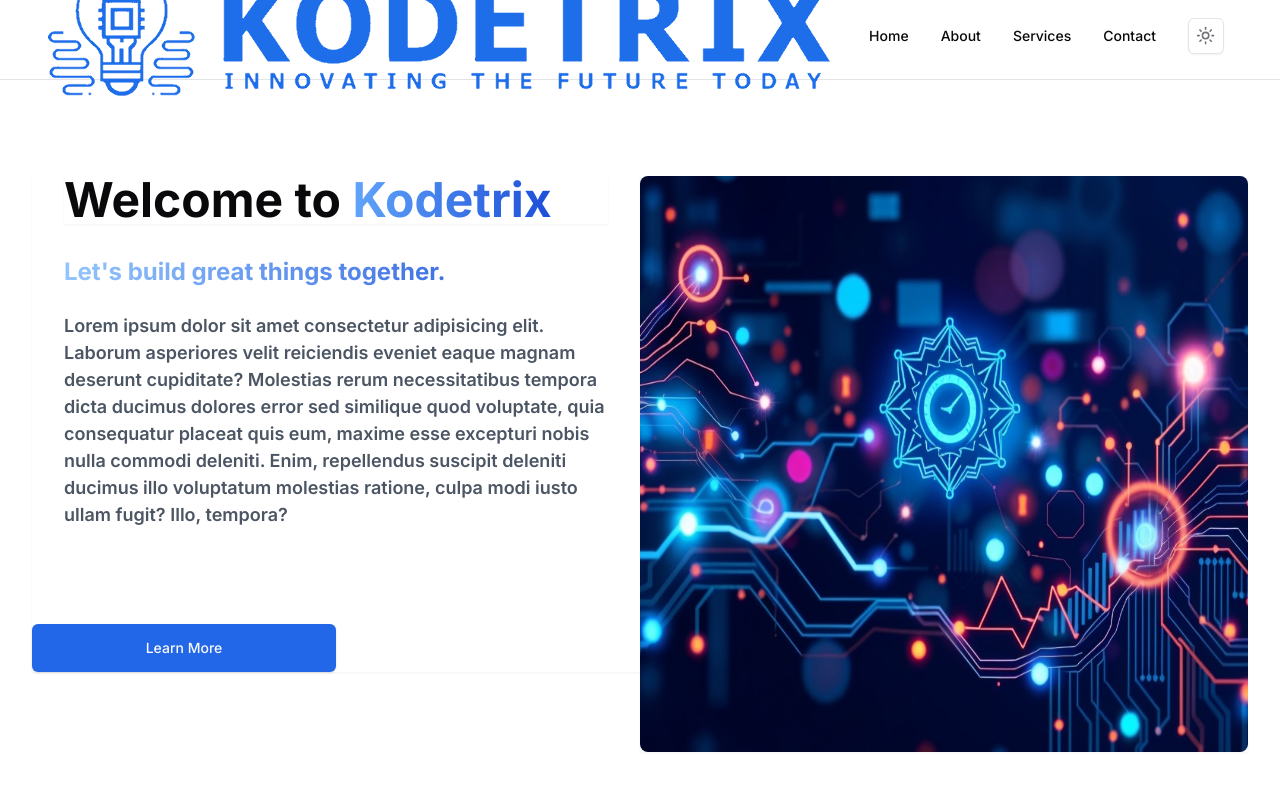
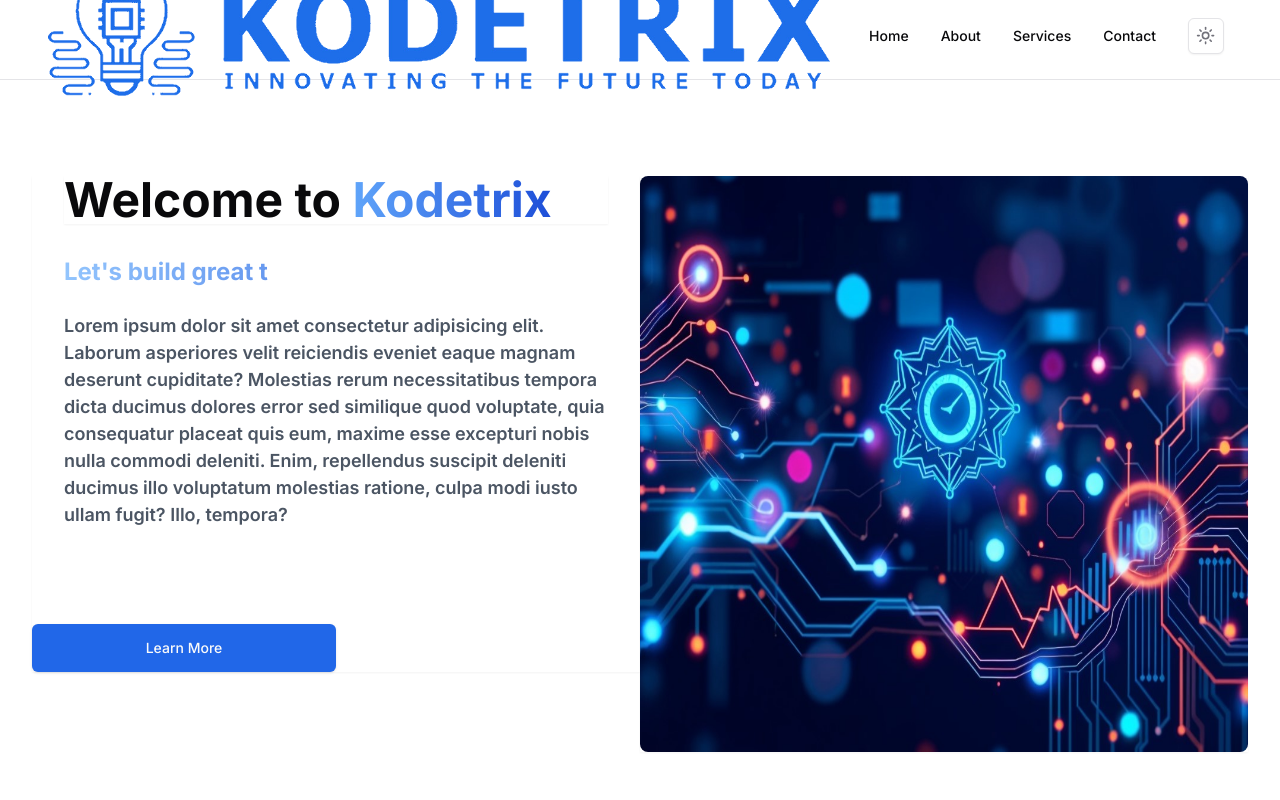
Before and after one commit to Samkipz/kodetrix, a Next.js app: page / in a window 1280 px wide. Shown: the top 800 px of the page. Built offline with nearby package versions, Linux system fonts and the light colour scheme; a web font is replaced by a local one.

Commit message:
added typewriter effect and animation

```diff
--- a/app/ui/about/About.jsx
+++ b/app/ui/about/About.jsx
@@ -1,9 +1,15 @@
+
 import React from "react";
 
+
 export default function About() {
+  const speed = 200;
   return (
     <div id="about" className="flex justify-center scroll-mt-20 scroll-smooth min-h-[90vh] shadow-sm shadow-gray-400 px-4 ">
-      <h1  className="mt-4 text-3xl font-bold  bg-clip-text text-transparent bg-gradient-to-r from-blue-500 to-blue-700">About Us</h1>
+      <h1  className="mt-4 text-3xl font-bold  bg-clip-text text-transparent bg-gradient-to-r from-blue-500 to-blue-700 animate__animated animate__fadeInRight">
+        About Us
+
+      </h1>
     </div>
   );
 }
--- a/app/ui/contact/Contact.jsx
+++ b/app/ui/contact/Contact.jsx
@@ -1,9 +1,9 @@
 import React from 'react'
-
+import 'animate.css'
 export default function Contact() {
   return (
     <div id='contact' className='flex justify-center scroll-mt-20 scroll-smooth shadow-sm shadow-gray-400 min-h-screen'>
-      <h1 className="mt-4 text-3xl font-bold  bg-clip-text text-transparent bg-gradient-to-r from-blue-500 to-blue-700">Contact Us</h1>
+      <h1 className="animate__animated animate__fadeInRight mt-4 text-3xl font-bold  bg-clip-text text-transparent bg-gradient-to-r from-blue-500 to-blue-700">Contact Us</h1>
     </div>
   );
 }
--- a/app/ui/hero/Hero.jsx
+++ b/app/ui/hero/Hero.jsx
@@ -1,7 +1,10 @@
+"use client"
+import React from "react";
 import { Button } from "@/components/ui/button";
 import Image from "next/image";
 import Link from "next/link";
-import React from "react";
+import 'animate.css';
+import { Typewriter } from 'react-simple-typewriter';
 
 export default function HeroSection() {
   return (
@@ -9,13 +12,35 @@ export default function HeroSection() {
       id="hero"
       className='gap-y-4 scroll-mt-20 scroll-smooth w-full h-full py-24 px-4 md:px-12 sm:px-6 lg:px-8 relative flex-col md:flex md:flex-row items-start shadow-sm shadow-gray-400'
     >
-      <section className='md:w-1/2 flex flex-col gap-4 md:shadow-sm  z-10'>
+      <section className='md:w-1/2 flex flex-col gap-4 md:shadow-sm  z-10 animate__animated animate__fadeInRight animate__delay-1s'>
 
-          <h1 className='text-3xl text-foreground font-bold md:text-5xl md:mx-8 shadow-sm'>
-            Welcome to <span className='bg-clip-text text-transparent bg-gradient-to-r from-blue-400 to-blue-700'>Kodetrix</span>
+          <h1 className=' text-3xl text-foreground font-bold md:text-5xl md:mx-8 shadow-sm'>
+            Welcome to {" "}
+             <span className='bg-clip-text text-transparent bg-gradient-to-r from-blue-400 to-blue-700'>
+              Kodetrix
+              {/* <Typewriter
+              words={["Kodetrix"]}
+              loop={false}
+              cursor
+              cursorStyle="||"
+              typeSpeed={100}
+              deleteSpeed={50}
+              delaySpeed={2000}
+          /> */}
+              </span>
           </h1>
           <h2 className='text-xl md:text-2xl font-bold md:mx-8 mt-4 bg-clip-text text-transparent bg-gradient-to-r from-blue-300 to-blue-700'>
-            {`Let's build great things together.`}
+
+          {/* {`Let's build great things together.`}  */}
+          <Typewriter
+              words={["Let's build great things together.", "Innovate and inspire with us!"]}
+              loop={false}
+              cursor={true}
+              cursorStyle="||"
+              typeSpeed={100}
+              deleteSpeed={50}
+              delaySpeed={2000}
+          />
           </h2>
 
         <p className='md:h-55 text-lg md:mx-8 mt-2 font-semibold text-gray-600 leading-tight md:leading-normal'>
@@ -29,7 +54,7 @@ export default function HeroSection() {
         <Button className='mt-1 md:mt-20 py-6 md:order-last md:w-1/2'><Link href='#about'>Learn More</Link></Button>
       </section>
 
-      <section className='md:w-1/2 flex mt-4 md:mt-0 md:shadow-sm'>
+      <section className='md:w-1/2 flex mt-4 md:mt-0 md:shadow-sm animate__animated animate__fadeInDown animate__delay-2s'>
         <Image
           src="/hero.jpeg"
           alt="hero-image"
--- a/app/ui/services/Services.jsx
+++ b/app/ui/services/Services.jsx
@@ -3,7 +3,9 @@ import React from 'react'
 export default function Services() {
   return (
     <div id='services' className='flex justify-center scroll-mt-20 scroll-smooth min-h-[90vh] shadow-sm shadow-gray-400' >
-      <h1 className="mt-4 text-3xl font-bold  bg-clip-text text-transparent bg-gradient-to-r from-blue-500 to-blue-700">Services We Offer</h1>
+      <h1 className="mt-4 text-3xl font-bold  bg-clip-text text-transparent bg-gradient-to-r from-blue-500 to-blue-700 animate__animated animate__fadeInRight">
+        Services We Offer
+      </h1>
     </div>
   )
 }
--- /dev/null
+++ b/components/TypingEffect.js
@@ -0,0 +1,24 @@
+import React, { useEffect, useState } from 'react';
+
+const TypingEffect = ({ text, speed }) => {
+  const [displayText, setDisplayText] = useState('');
+
+  useEffect(() => {
+    let index = 0;
+
+    const intervalId = setInterval(() => {
+      if (index < text.length) {
+        setDisplayText((prev) => prev + text.charAt(index));
+        index++;
+      } else {
+        clearInterval(intervalId);
+      }
+    }, speed);
+
+    return () => clearInterval(intervalId); // Cleanup on unmount
+  }, [text, speed]);
+
+  return <div>{displayText}</div>;
+};
+
+export default TypingEffect;
--- a/package.json
+++ b/package.json
@@ -14,6 +14,7 @@
     "@radix-ui/react-icons": "^1.3.0",
     "@radix-ui/react-label": "^2.1.0",
     "@radix-ui/react-slot": "^1.1.0",
+    "animate.css": "^4.1.1",
     "class-variance-authority": "^0.7.0",
     "clsx": "^2.1.1",
     "kodetrix": "file:",
@@ -23,6 +24,7 @@
     "next-themes": "^0.3.0",
     "react": "^18",
     "react-dom": "^18",
+    "react-simple-typewriter": "^5.0.1",
     "tailwind-merge": "^2.5.2",
     "tailwindcss-animate": "^1.0.7"
   },
```
Also changed, not shown: 1 other file (tests, documents, lock files or other folders).
